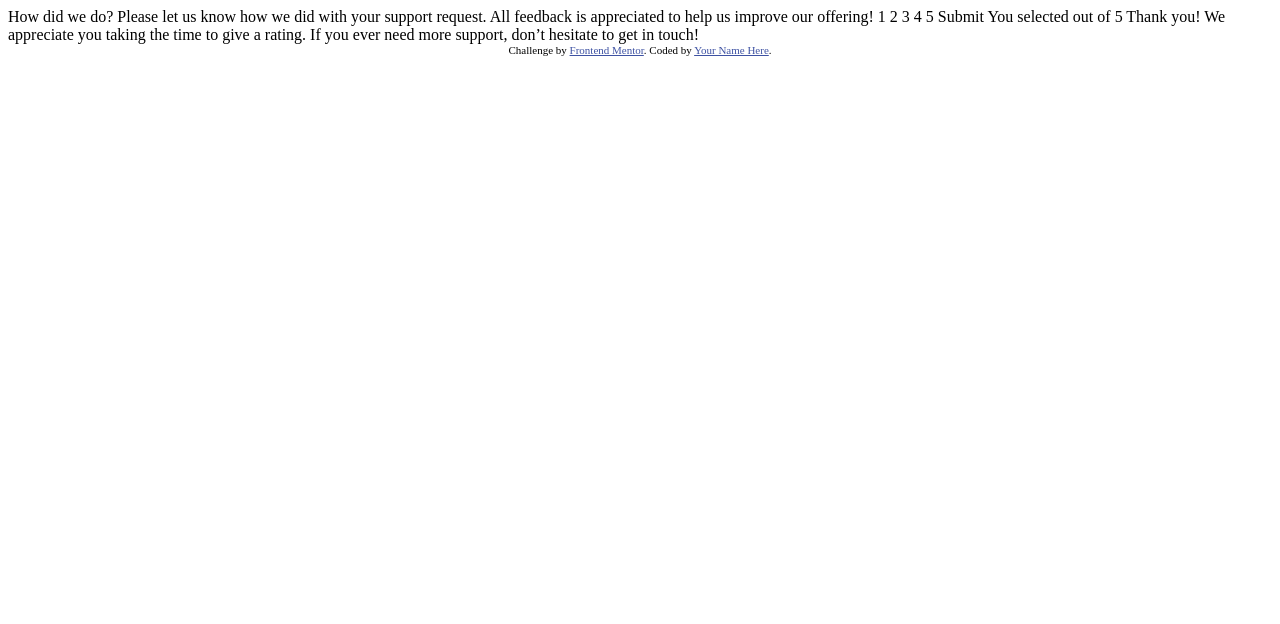
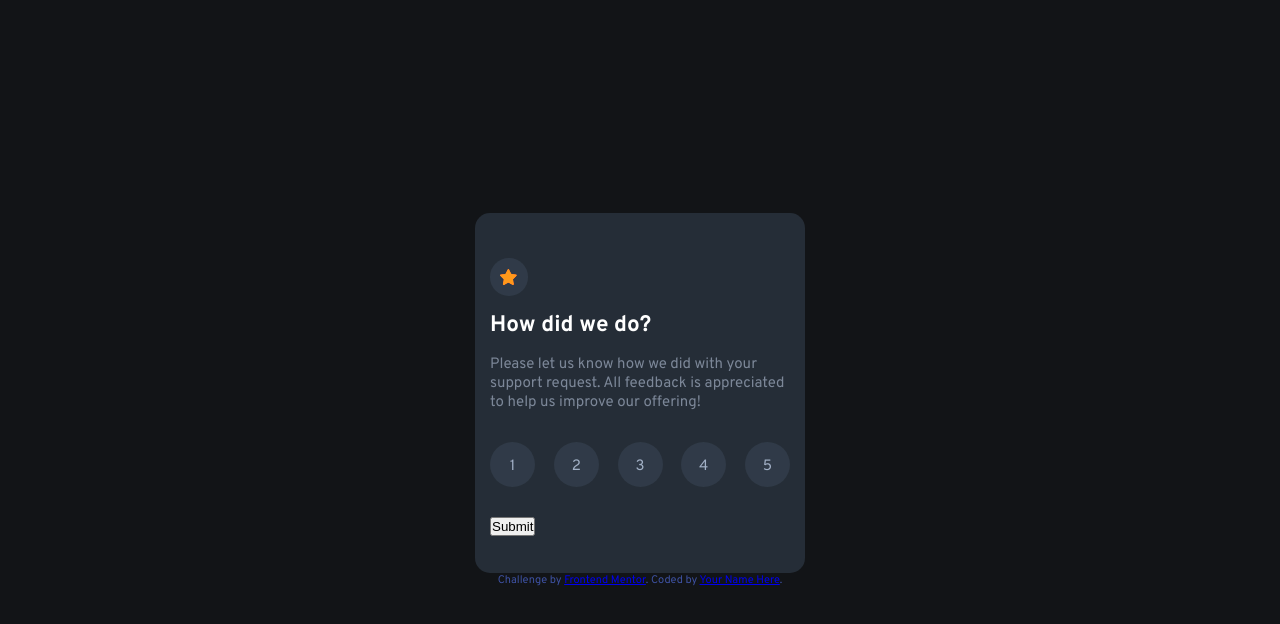
Before and after one commit to esthedav/fementorinteractiveRating, a plain HTML site: page index.html in a window 1280 px wide. Drawn offline with Linux system fonts and the light colour scheme.

Commit message:
Antes del form y los radio button

```diff
--- a/index.html
+++ b/index.html
@@ -4,42 +4,44 @@
   <meta charset="UTF-8">
   <meta name="viewport" content="width=device-width, initial-scale=1.0"> <!-- displays site properly based on user's device -->
 
-  <link rel="icon" type="image/png" sizes="32x32" href="./images/favicon-32x32.png">
+  <link rel="icon" type="image/png" sizes="32x32" href="./images//images.png">
+  <link rel="stylesheet" href="styles.css">
+  <title>Interactive rating component</title>
+</head>
 
-  <title>Frontend Mentor | Interactive rating component</title>
-
-  <!-- Feel free to remove these styles or customise in your own stylesheet 👍 -->
-  <style>
-    .attribution { font-size: 11px; text-align: center; }
-    .attribution a { color: hsl(228, 45%, 44%); }
-  </style>
-</head>
 <body>
 
-  <!-- Rating state start -->
+  <div class="card-container inactive" id="gracias">
+    <figure class="gracias-logo">
+      <img src="./images/illustration-thank-you.svg" alt="gracias logo">
+    </figure>
+    <div class="seleccion-calificacion">
+      <p>You selected <span>4</span> out of 5</p>
+    </div>
+    <div class="gracias-texto">
+      <h2>Thank you!</h2>
+      <p>We appreciate you taking the time to give a rating. If you ever need more support, don’t hesitate to get in touch!</p>
+    </div>
+  </div>
 
-  How did we do?
+  <div class="card-container" id="calificanos">
+    <figure class="star-logo">
+      <img src="./images/icon-star.svg" alt="star logo">
+    </figure>
+    <div class="calificanos-texto">
+      <h2>How did we do?</h2>
+      <p>Please let us know how we did with your support request. All feedback is appreciated to help us improve our offering!</p>
+    </div>
+    <div class="calificacion-container">
+      <p class="score">1</p>
+      <p class="score">2</p>
+      <p class="score">3</p>
+      <p class="score">4</p>
+      <p class="score">5</p>
+    </div>
 
-  Please let us know how we did with your support request. All feedback is appreciated
-  to help us improve our offering!
-
-  1 2 3 4 5
-
-  Submit
-
-  <!-- Rating state end -->
-
-  <!-- Thank you state start -->
-
-  You selected <!-- Add rating here --> out of 5
-
-  Thank you!
-
-  We appreciate you taking the time to give a rating. If you ever need more support,
-  don’t hesitate to get in touch!
-
-  <!-- Thank you state end -->
-
+    <button class="btn">Submit</button>
+  </div>
 
   <div class="attribution">
     Challenge by <a href="https://www.frontendmentor.io?ref=challenge" target="_blank">Frontend Mentor</a>.
--- /dev/null
+++ b/styles.css
@@ -0,0 +1,145 @@
+@import url('https://fonts.googleapis.com/css2?family=Overpass:wght@400;700&display=swap');
+*
+{
+    padding: 0;
+    margin: 0;
+    box-sizing: border-box;
+    /* border: 1px solid white; */
+}
+:root
+{
+/*? Colors */
+/* Primary */
+    --Orange: hsl(25, 97%, 53%);
+/* Neutral */
+--White: hsl(0, 0%, 100%);
+--Light-Grey: hsl(217, 12%, 63%);
+--Medium-Grey: hsl(216, 12%, 54%);
+--Dark-Blue: hsl(213, 19%, 18%);
+--Very-Dark-Blue: hsl(216, 12%, 8%);
+
+/*? Typography */
+/* Body Copy */
+    --Font-size-paragraph: 15px;
+/* Font */
+    --Default-font: 'Overpass', sans-serif;
+    --Default-weight: 400;
+    --Header-weight: 700;
+}
+body
+{
+    height: 100vh;
+    width: 100vw;
+    display: flex;
+    flex-direction: column;
+    justify-content: center;
+    align-items: center;
+    background: var(--Very-Dark-Blue);
+    font-size: var(--Font-size-paragraph);
+    font-family: var(--Default-font);
+}
+/*? Estilos Generales */
+h2
+{
+    color: var(--White);
+}
+p
+{
+    color: var(--Medium-Grey);
+    padding: 1em 0;
+}
+.inactive
+{
+    display: none;
+}
+.card-container
+{
+    width: 330px;
+    height: 360px;
+    padding: 1em;
+    border-radius: 1em;
+    background-color: var(--Dark-Blue);
+}
+/*? Componente gracias */
+#gracias
+{
+    text-align: center;
+}
+.gracias-logo
+{
+    margin-top: 1.5em;
+    margin-bottom: 1em;
+}
+.seleccion-calificacion
+{
+    margin: 1em;
+    border-radius: 1em;
+    margin-left: 50%;
+    transform: translateX(-50%);
+    width: 200px;
+    background-color: var(--Dark-Blue);
+    filter: brightness(1.3);
+}
+.seleccion-calificacion p
+{
+    padding: 0.4em;
+    color: var(--Orange);
+}
+/*? Componente calificanos */
+.star-logo
+{
+    margin-top: 2em;
+    width: 2.5em;
+    height: 2.5em;
+    text-align: center;
+    border-radius: 50%;
+    background-color: var(--Dark-Blue);
+    filter: brightness(1.3);
+}
+.star-logo img
+{
+    margin-top: 50%;
+    transform: translateY(-50%);
+}
+.calificanos-texto
+{
+    margin: 1em 0;
+}
+
+.calificacion-container
+{
+    display: flex;
+    margin-bottom: 2em;
+    justify-content: space-between;
+}
+.score
+{
+    width: 3em;
+    height: 3em;
+    border-radius: 50%;
+    vertical-align: text-top;
+    text-align: center;
+    background-color: var(--Dark-Blue);
+    filter: brightness(1.3);
+    /* border: 1px solid white; */
+}
+.score:hover
+{
+    cursor: pointer;
+    color: var(--White);
+    background-color: var(--Orange);
+}
+.score:focus
+{
+    color: var(--White);
+    background-color: var(--Light-Grey);
+}
+
+
+
+.attribution
+{
+    width: 330px;
+    font-size: 11px; text-align: center;
+    color: hsl(228, 45%, 44%);
+}
```
Also changed, not shown: images/images.png (added).
